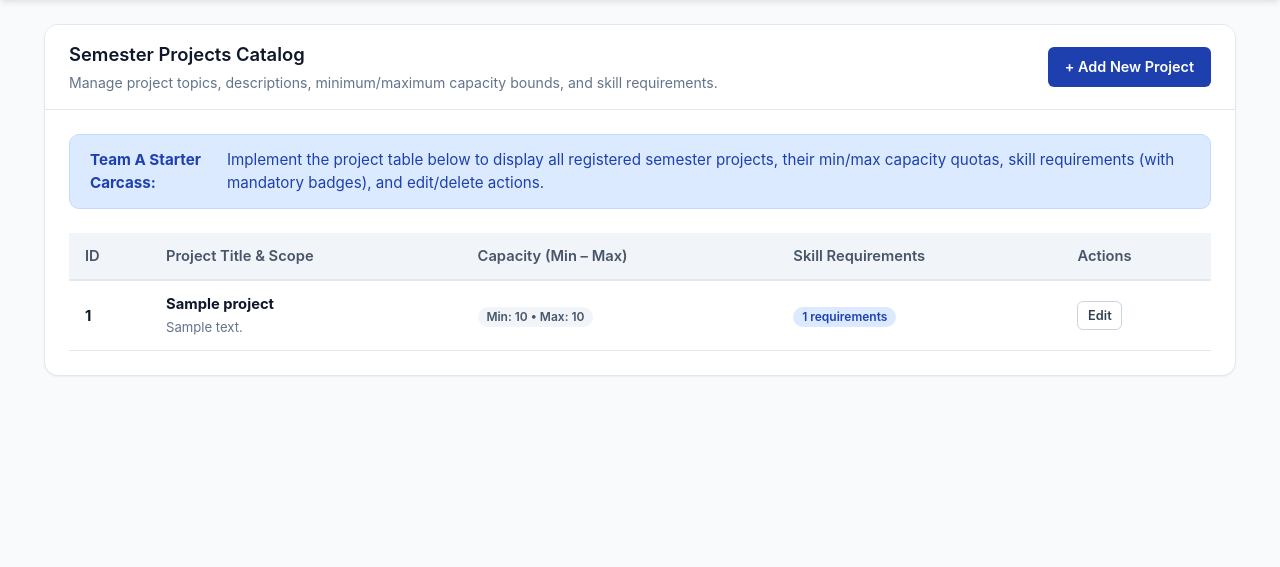
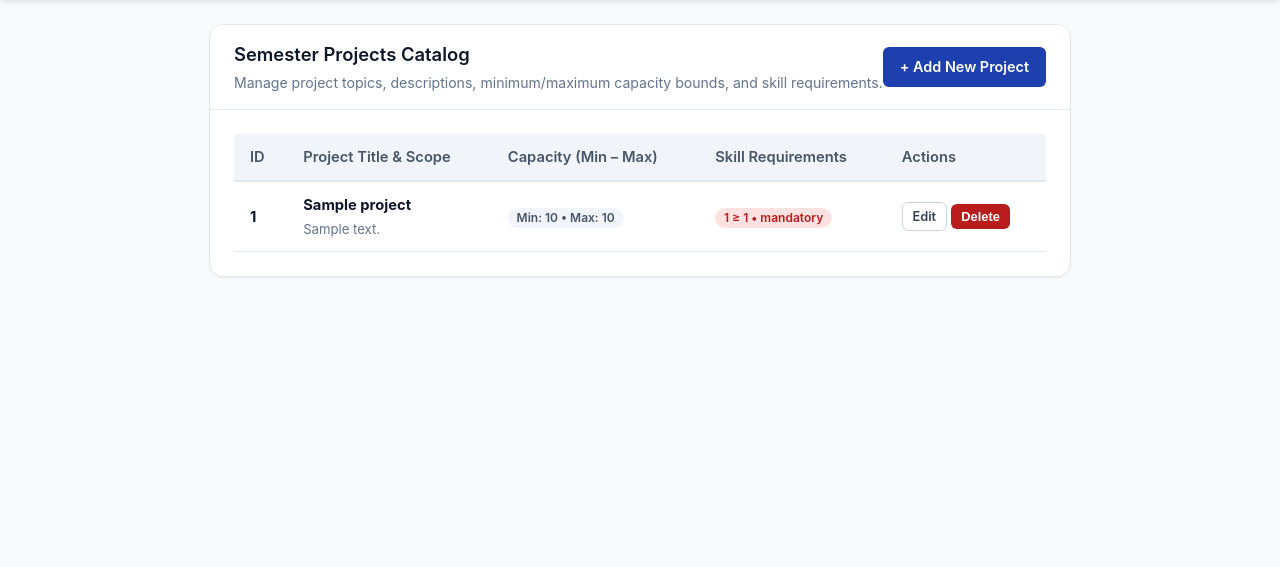
Before and after one commit to Casperwaale/TECH5-Group5-6-CollabProject, a Flask app: page /projects in a window 1280 px wide. Shown: the part 74-641 px from the top of the page. Run offline with Flask 3, Linux system fonts and the light colour scheme; tables that the repository leaves empty hold one stand-in row (values such as "Sample post").

Commit message:
ui: show requirement badges and delete action in project list
Each requirement is shown as a badge, red for mandatory and grey for optional, so coordinators can see hard constraints at a glance. Adds a Delete button with a confirmation prompt. Removes the starter TODO notes.

Assisted-by: Claude

```diff
--- a/app/visualization/templates/projects.html
+++ b/app/visualization/templates/projects.html
@@ -19,12 +19,7 @@
   </div>
 
   <div class="card-body">
-    <!-- TODO (Team A): Implement Project Catalog Table and Capacity Displays -->
-    <div class="alert alert-info" style="margin-bottom: 1.5rem;">
-      <strong>Team A Starter Carcass:</strong>
-      Implement the project table below to display all registered semester projects,
-      their min/max capacity quotas, skill requirements (with mandatory badges), and edit/delete actions.
-    </div>
+
 
     <div class="table-responsive">
       <table class="data-table">
@@ -40,7 +35,6 @@
         <tbody>
           {% if projects %}
             {% for p in projects %}
-              <!-- TODO (Team A): Render each project row with capacity and requirement badges -->
               <tr>
                 <td><strong>{{ p.id }}</strong></td>
                 <td>
@@ -55,16 +49,24 @@
                   </span>
                 </td>
                 <td>
-                  <!-- TODO (Team A): Render skill requirement badges (mandatory vs optional) -->
                   {% if p.requirements %}
-                    <span class="badge badge-primary">{{ p.requirements|length }} requirements</span>
+                    {% for r in p.requirements %}
+                      {% if r.is_mandatory %}
+                        <span class="badge badge-danger" title="Mandatory: a hard constraint">{{ r.skill_id }} &ge; {{ r.minimum_level }} &bull; mandatory</span>
+                      {% else %}
+                        <span class="badge badge-secondary" title="Optional: counts toward skill fit">{{ r.skill_id }} &ge; {{ r.minimum_level }}</span>
+                      {% endif %}
+                    {% endfor %}
                   {% else %}
-                    <span style="color: var(--text-muted); font-style: italic;">None</span>
+                  <span style="color: var(--text-muted); font-style: italic;">None</span>
                   {% endif %}
                 </td>
                 {% if can_edit %}
                   <td>
                     <a href="{{ url_for('visualization_web.edit_project_form', project_id=p.id) }}" class="btn btn-sm btn-secondary">Edit</a>
+                    <form action="{{ url_for('visualization_web.delete_project', project_id=p.id) }}" method="POST" style="display: inline;" onsubmit="return confirm('Delete project {{ p.id }}? Its requirements, student preferences and fixed assignments are removed too.');">
+                      <button type="submit" class="btn btn-sm btn-danger">Delete</button>
+                    </form>
                   </td>
                 {% endif %}
               </tr>
```
